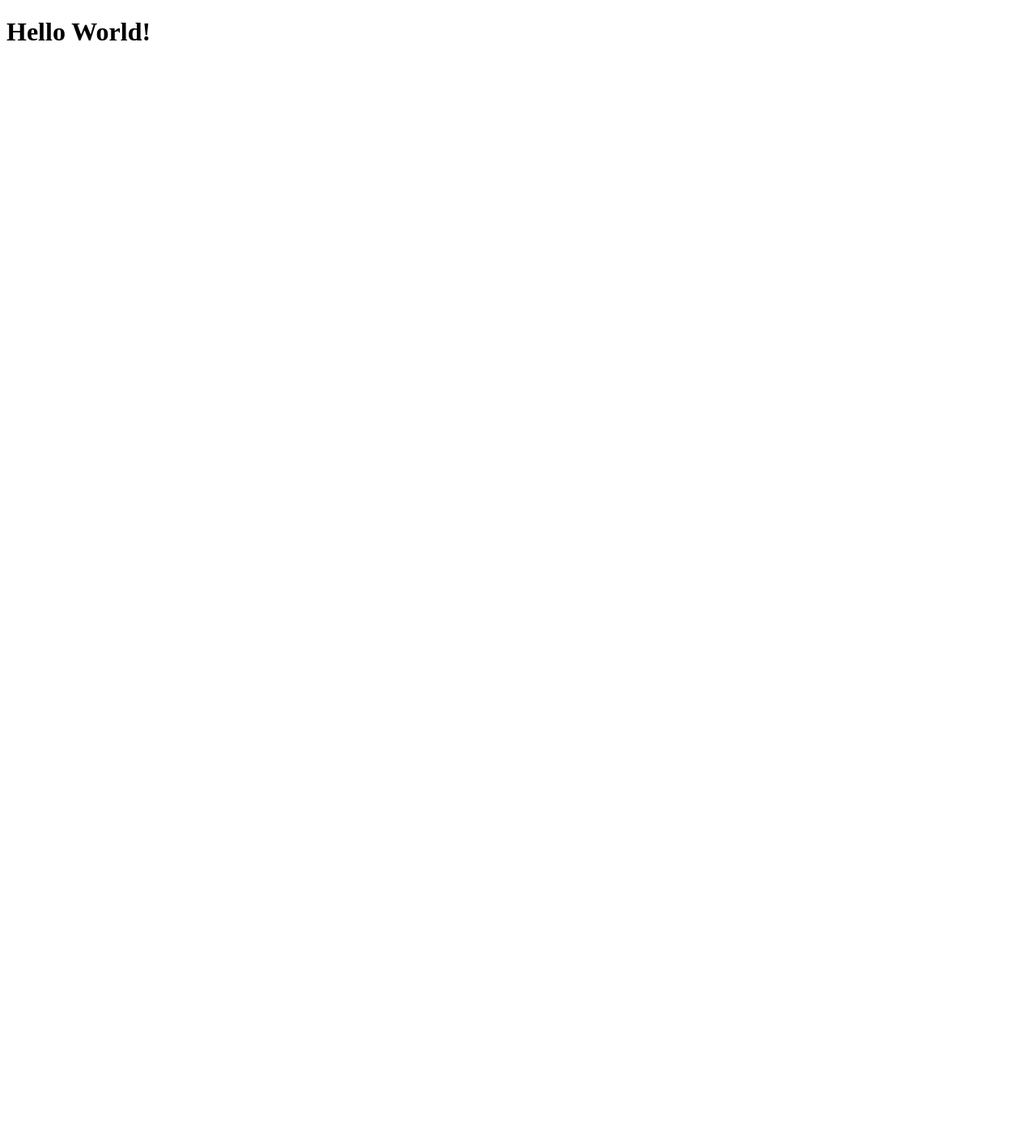
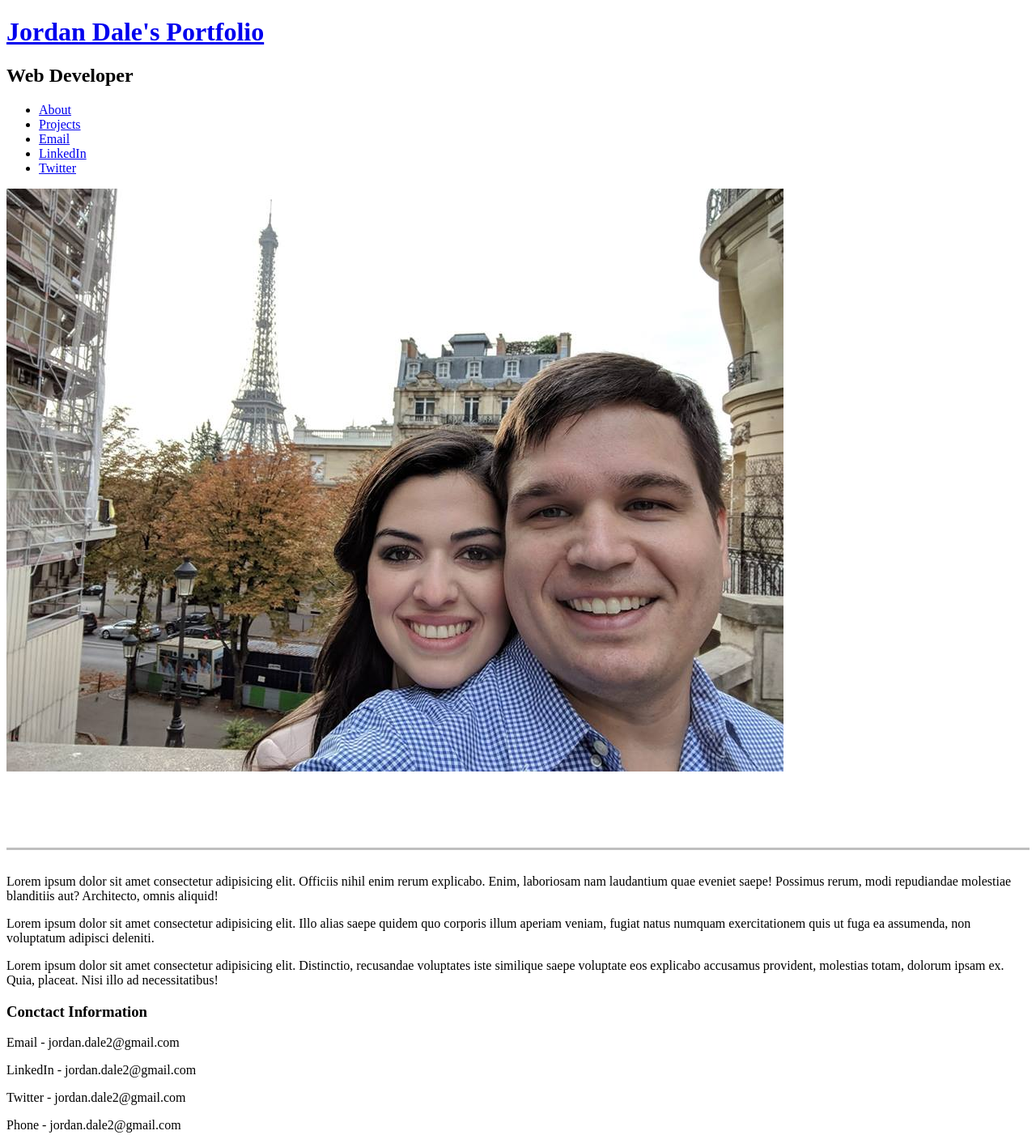
Before and after one commit to Jdale28/jdale28.github.io, a plain HTML site: page index.html in a window 1280 px wide. Shown: the whole page at 81% size. Before the commit the page ends 800 px from the top, so only its background shows below. Drawn offline with Linux system fonts and the light colour scheme.

Commit message:
Initial code and content

```diff
--- a/index.html
+++ b/index.html
@@ -1,5 +1,6 @@
 <!DOCTYPE html>
 <html lang="en">
+
 <head>
     <meta charset="UTF-8">
     <meta name="viewport" content="width=device-width, initial-scale=1.0">
@@ -7,7 +8,50 @@
     <title>Jordan Dale's Portfolio</title>
     <link rel="stylesheet" href="style.css">
 </head>
+
 <body>
-    <h1>Hello World!</h1>
+    <div class="headerContainer">
+    <header>
+        <h1><a href="index.html">Jordan Dale's Portfolio</a></h1>
+        <h2 id="tagline">Web Developer</h2>
+        <nav>
+            <ul>
+                <li><a href="#">About</a></li>
+                <li><a href="#">Projects</a></li>
+                <li><a href="#">Email</a></li>
+                <li><a href="https://www.linkedin.com/in/jordan-dale-07767280/">LinkedIn</a></li>
+                <li><a href="https://twitter.com/JordanWDale">Twitter</a></li>
+            </ul>
+        </nav>
+    </header>
+    </div>
+    <div class="aboutAndImage"></div>
+    <img src="Profile Picture Temp.jpg" alt="selfPortrait">
+    <div class="longBreak"></div>
+    <div class="Projects">
+        <div class="Project One">
+            <p>Lorem ipsum dolor sit amet consectetur adipisicing elit. Officiis nihil enim rerum explicabo. Enim,
+                laboriosam nam laudantium quae eveniet saepe! Possimus rerum, modi repudiandae molestiae blanditiis
+                aut? Architecto, omnis aliquid! </p>
+        </div>
+        <div class="Project Two">
+            <p>Lorem ipsum dolor sit amet consectetur adipisicing elit. Illo alias saepe quidem quo corporis illum
+                aperiam veniam, fugiat natus numquam exercitationem quis ut fuga ea assumenda, non voluptatum adipisci
+                deleniti.</p>
+        </div>
+        <div class="Project Three">
+            <p>Lorem ipsum dolor sit amet consectetur adipisicing elit. Distinctio, recusandae voluptates iste
+                similique saepe voluptate eos explicabo accusamus provident, molestias totam, dolorum ipsam ex. Quia,
+                placeat. Nisi illo ad necessitatibus!</p>
+        </div>
+    </div>
+    <footer>
+        <h3>Conctact Information</h3>
+        <p>Email - jordan.dale2@gmail.com</p>
+        <p>LinkedIn - jordan.dale2@gmail.com</p>
+        <p>Twitter - jordan.dale2@gmail.com</p>
+        <p>Phone - jordan.dale2@gmail.com</p>
+    </footer>
 </body>
+
 </html>
--- a/style.css
+++ b/style.css
@@ -0,0 +1,11 @@
+.longBreak {
+    border-bottom: solid;
+    border-color: rgba(0,0,0,.25);
+    margin: 30px 0 30px 0;
+    padding: 30px 0 30px 0;
+}
+
+img.resize {
+    width: 100px;
+    height: auto;
+}
```
